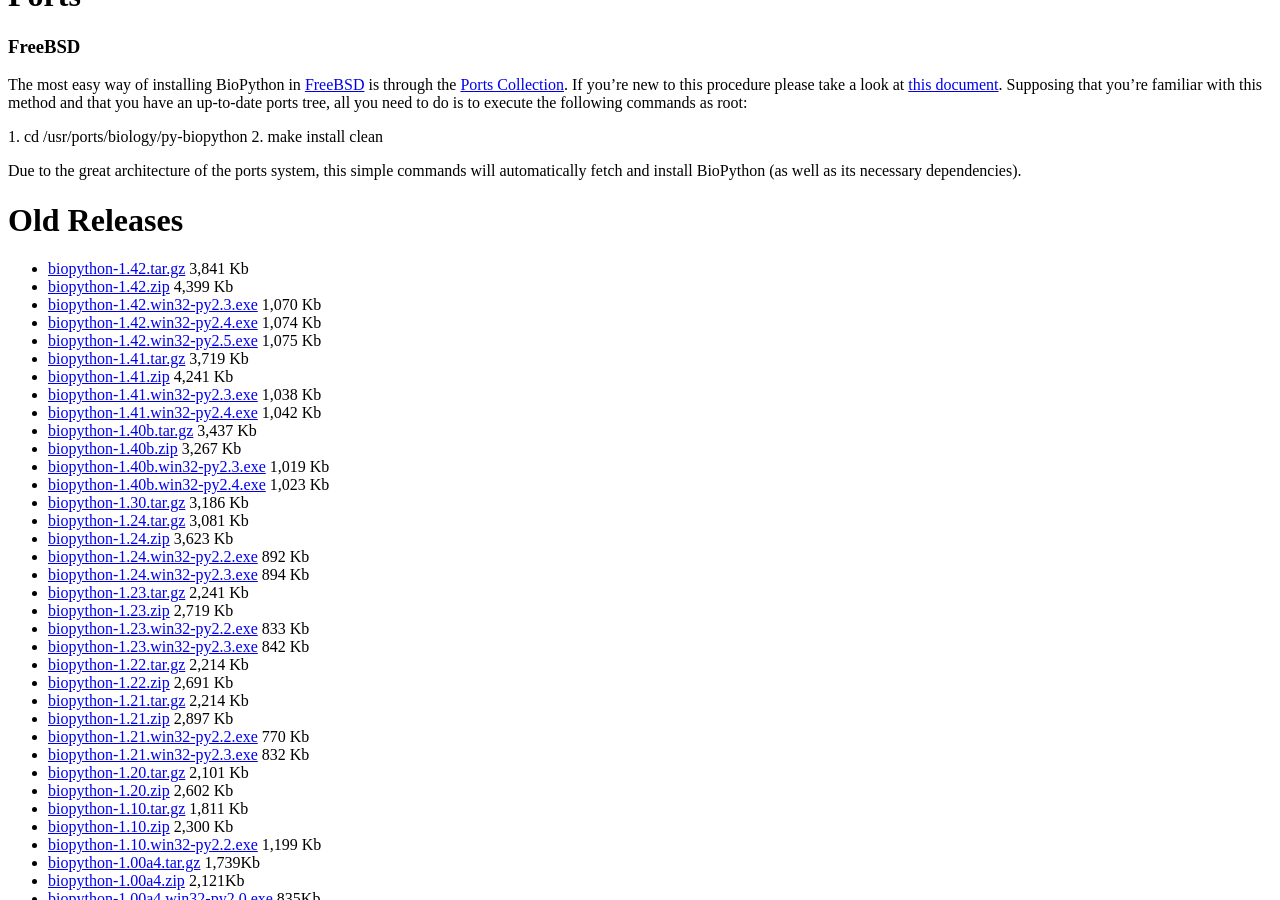
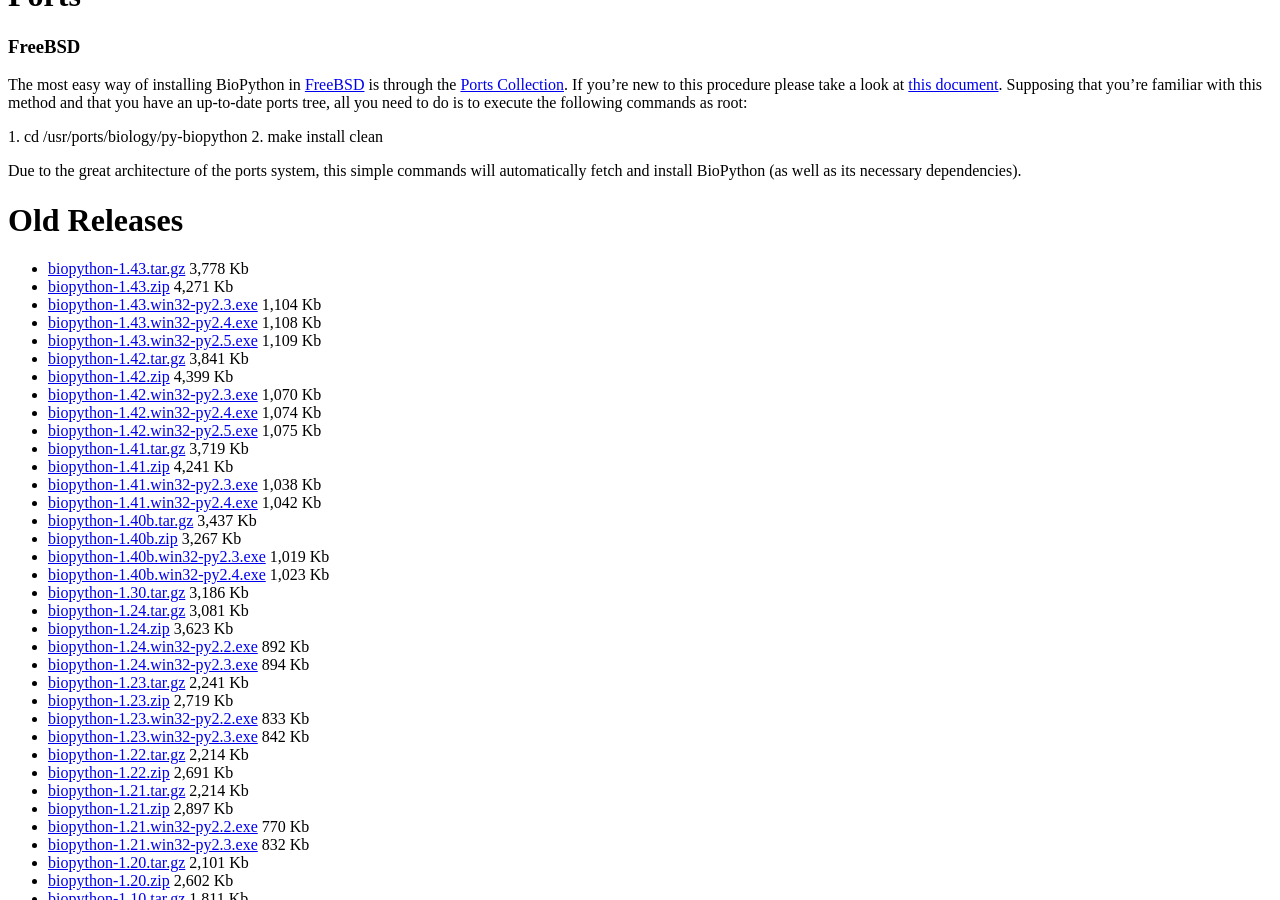
Before and after one commit to biopython/biopython.github.io, a Jekyll site: the page built from wiki/Download.md, in a window 1280 px wide and 900 px high, scrolled down 1735 px. Built offline with Jekyll 4.4.1, drawn with Linux system fonts in a browser that asks for light colours.

Commit message:
/* Old Releases */

```diff
--- a/wiki/Download.md
+++ b/wiki/Download.md
@@ -160,6 +160,16 @@ dependencies).
 Old Releases
 ============
 
+-   [biopython-1.43.tar.gz](http://biopython.org/DIST/biopython-1.43.tar.gz)
+    3,778 Kb
+-   [biopython-1.43.zip](http://biopython.org/DIST/biopython-1.43.zip)
+    4,271 Kb
+-   [biopython-1.43.win32-py2.3.exe](http://biopython.org/DIST/biopython-1.43.win32-py2.3.exe)
+    1,104 Kb
+-   [biopython-1.43.win32-py2.4.exe](http://biopython.org/DIST/biopython-1.43.win32-py2.4.exe)
+    1,108 Kb
+-   [biopython-1.43.win32-py2.5.exe](http://biopython.org/DIST/biopython-1.43.win32-py2.5.exe)
+    1,109 Kb
 -   [biopython-1.42.tar.gz](http://biopython.org/DIST/biopython-1.42.tar.gz)
     3,841 Kb
 -   [biopython-1.42.zip](http://biopython.org/DIST/biopython-1.42.zip)
```
Also changed, not shown: 1 other file.
